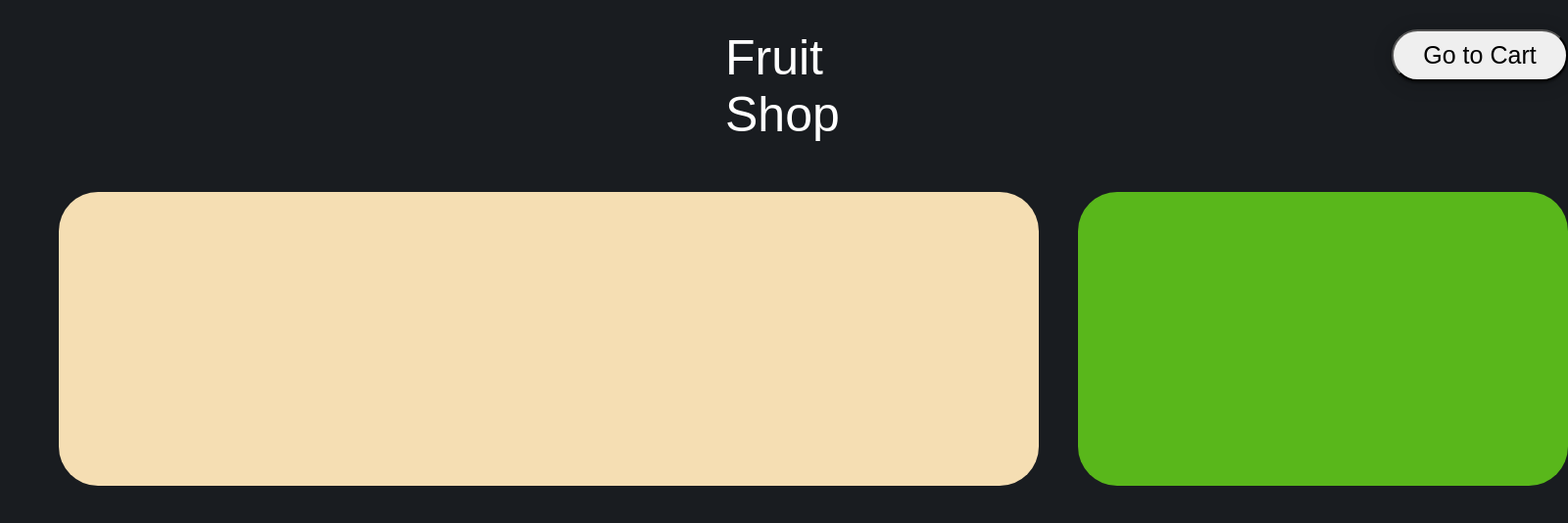
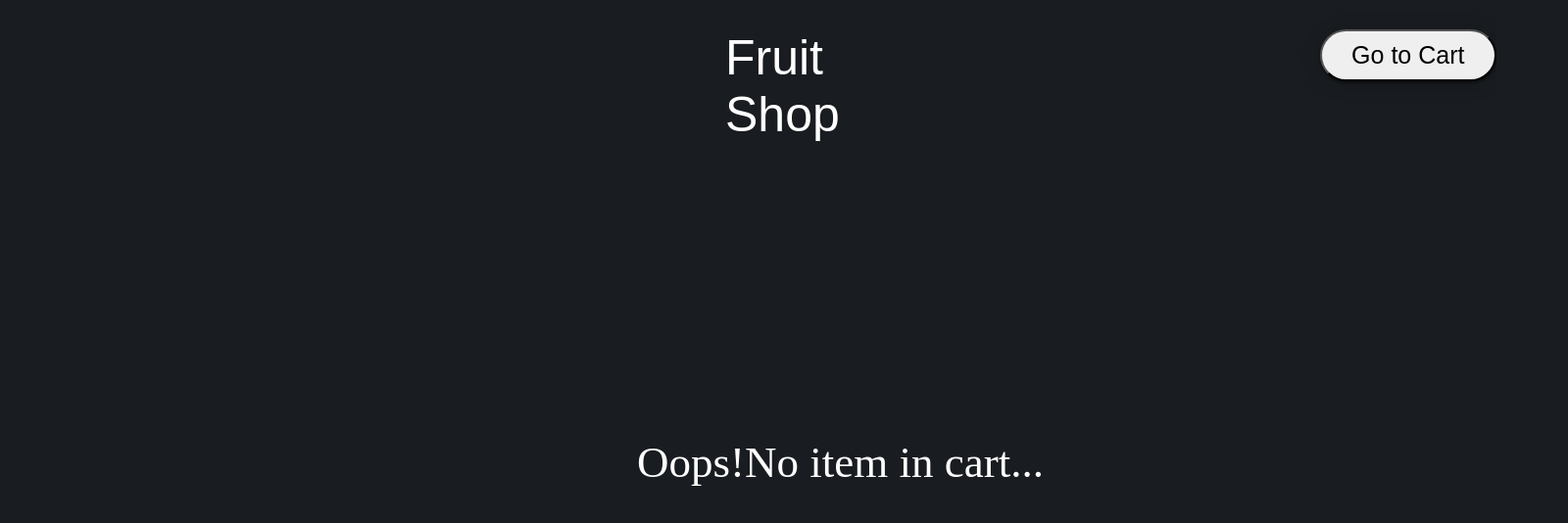
Before and after one commit to Janvi1205/react-learnings, a React (Vite) app in the folder small shopping cart/: page /cart in a window 1280 px wide. Shown: the top 534 px of the page at 98% size, 1600 px wide, since content can reach past the window. Built offline with nearby package versions, Linux system fonts and the light colour scheme.

Commit message:
Added more functionality

```diff
--- a/small shopping cart/src/components/Cart.jsx
+++ b/small shopping cart/src/components/Cart.jsx
@@ -1,22 +1,19 @@
-import { useState } from "react";
 import { MdDelete } from "react-icons/md";
 const Cart = ({ setcartprod, cartprod }) => {
     console.log("cartprod", cartprod);
 
 
-    function incqty(id)
-    {
-        setcartprod((prevcart)=>
-            prevcart.map((item)=>item.id==id?{ ...item, count: (item.count || 1) + 1 }:item)
+    function incqty(id) {
+        setcartprod((prevcart) =>
+            prevcart.map((item) => item.id == id ? { ...item, count: (item.count || 1) + 1 } : item)
 
         )
 
     }
 
-    function decqty(id)
-    {
-        setcartprod((prevcart)=>
-            prevcart.map((item)=>item.id==id?{ ...item, count:item.count>1?item.count-1:1 }:item)
+    function decqty(id) {
+        setcartprod((prevcart) =>
+            prevcart.map((item) => item.id == id ? { ...item, count: item.count > 1 ? item.count - 1 : 1 } : item)
 
         )
 
@@ -28,22 +25,34 @@ const Cart = ({ setcartprod, cartprod }) => {
     }
 
 
+    const total = cartprod.reduce((sum, item) => {
+        const qty = item.count || 1;
+        return sum + item.price * qty;
+    }, 0);
+
+
+
     return (
+        <div >
+            {cartprod.length === 0 ? (
+                <div style={{color:"white",fontSize:"45px",marginLeft:"650px",marginTop:"250px"}}>Oops!No item in cart...</div>
+
+            ) : (
                 <div style={{ display: "flex" }}>
                     <div className="addtocartsection">
                         {cartprod.map((item) => {
                             const qty = item.count || 1;
                             return (
-                        <div key={item.id} style={{ height: "300px", backgroundColor: "white", width: "850px",display:"flex",marginTop:"45px",marginLeft:"75px",borderRadius:"40px" }}>
-                            <img style={{height:"220px",width:"250px",marginTop:"35px",marginLeft:"20px"}} src={item.image} alt="" />
+                                <div key={item.id} style={{ height: "300px", backgroundColor: "white", width: "850px", display: "flex", marginTop: "45px", marginLeft: "75px", borderRadius: "40px" }}>
+                                    <img style={{ height: "220px", width: "250px", marginTop: "35px", marginLeft: "20px" }} src={item.image} alt="" />
                                     <div>
-                                <h1 style={{fontFamily:"Arial",marginLeft:"40px",marginTop:"40px",fontSize:"40px"}}>{item.name}</h1>
-                                <h2 style={{fontSize:"25px",fontFamily:"Arial",marginLeft:"40px"}}>Price:{item.price*qty}</h2>
+                                        <h1 style={{ fontFamily: "Arial", marginLeft: "40px", marginTop: "40px", fontSize: "40px" }}>{item.name}</h1>
+                                        <h2 style={{ fontSize: "25px", fontFamily: "Arial", marginLeft: "40px" }}>Price:{item.price * qty}</h2>
 
-                                <button   onClick={()=>decqty(item.id)} className="dec">-</button>
-                                <span style={{fontSize:"25px",marginLeft:"30px"}}>{qty}</span>
-                                <button onClick={()=>incqty(item.id)}  className="inc">+</button>
-                                <button onClick={()=>deleteItem(item.id)} style={{backgroundColor:"red",border:"none",padding:"7px",fontSize:"30px",marginLeft:"280px",marginTop:"30px",borderRadius:"10px"}}><MdDelete /></button>
+                                        <button onClick={() => decqty(item.id)} className="dec">-</button>
+                                        <span style={{ fontSize: "25px", marginLeft: "30px" }}>{qty}</span>
+                                        <button onClick={() => incqty(item.id)} className="inc">+</button>
+                                        <button onClick={() => deleteItem(item.id)} style={{ backgroundColor: "red", border: "none", padding: "7px", fontSize: "30px", marginLeft: "280px", marginTop: "30px", borderRadius: "10px" }}><MdDelete /></button>
 
 
 
@@ -58,9 +67,21 @@ const Cart = ({ setcartprod, cartprod }) => {
                     </div>
 
                     <div className="addtocartsection2">
+                        <h1 style={{ fontSize: "35px", justifyContent: "center", display: "flex", }}>Bill</h1>
+                        <p style={{ fontSize: "27px", marginLeft: "30px", marginTop: "40px", color: "white", fontFamily: "Arial" }}> Total amount to be paid:{total}</p>
+
 
 
                     </div>
+
+                </div>
+
+            )}
+
+
+
+
+
         </div>
     );
 };
--- a/small shopping cart/src/components/Product.jsx
+++ b/small shopping cart/src/components/Product.jsx
@@ -3,9 +3,13 @@ import { products } from "../../data";
 
 const Product = ({setproduct}) => {
 
+
     function addtocart(id){
 
        setproduct(id);
+
+
+
     }
 
     return (
@@ -17,14 +21,14 @@ const Product = ({setproduct}) => {
                     <h1 style={{ fontSize: "30px", fontFamily: "Arial" }}>{item.name}</h1>
                     <h2>Price:{item.price}</h2>
 
-                    <button onClick={()=>addtocart(item.id)} style={{ backgroundColor: "black", color: "white", padding: "10px", width: "140px", borderRadius: "20px", cursor: "pointer" }}>
+
+
+                    <button  onClick={()=>addtocart(item.id)} style={{ backgroundColor: "black", color: "white", padding: "10px", width: "140px", borderRadius: "20px", cursor: "pointer" }}>
                         Add to cart
                     </button>
 
 
-                    <button style={{ display:"none", fontSize: "26px", borderRadius: "20px", width: "40px", marginRight: "30px" }} >-</button>
-                    <span style={{ display:"none", fontSize: "26px" }}>sds</span>
-                    <button style={{ display:"none", fontSize: "26px", borderRadius: "20px", width: "40px", marginLeft: "30px" }}>+</button>
+
 
                 </div>
 
--- a/small shopping cart/src/index.css
+++ b/small shopping cart/src/index.css
@@ -24,7 +24,7 @@ button:active{
 }
 
 .addtocartsection{
-   width:1000px ;
+  width:1000px ;
   background-color:wheat;
   margin-left:60px;
   border-radius: 40PX;
@@ -34,7 +34,7 @@ button:active{
 }
 
 .addtocartsection2{
-  height: 300px;
+  height: 200px;
   width: 500px;
   background-color:rgba(108, 230, 26, 0.774);
   border-radius: 40px;
```
Lines whose indentation alone changed are shown as unchanged.
